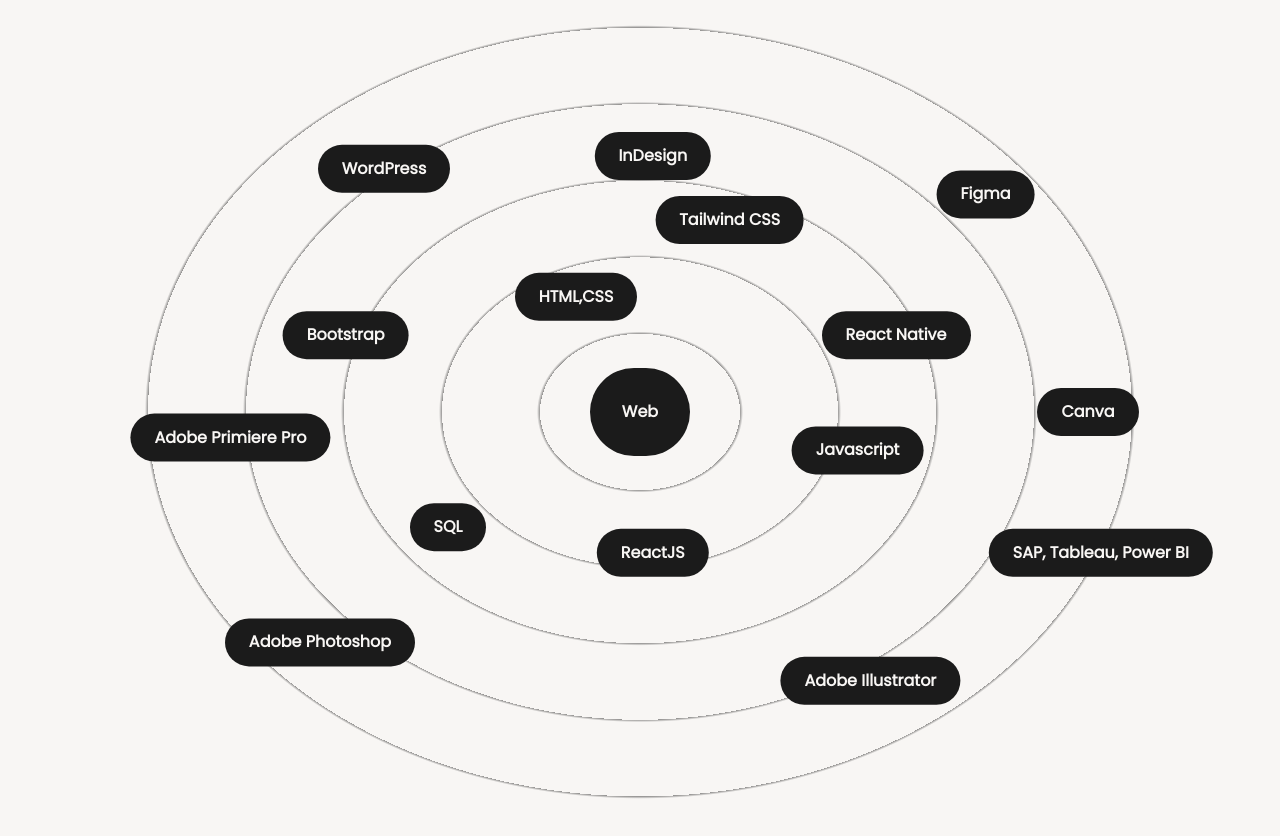
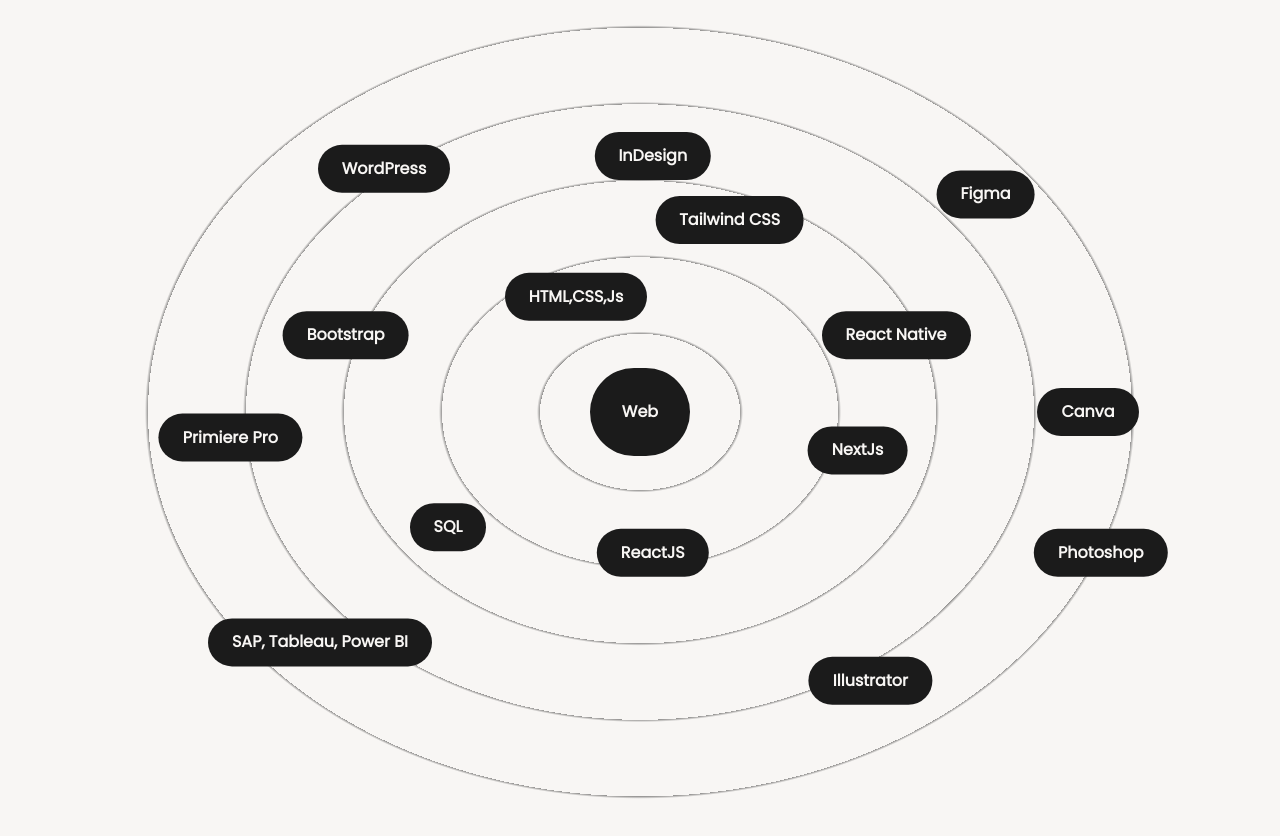
Before and after one commit to mariiasolo/websiteportfolio, a Next.js app: page /about in a window 1280 px wide. Shown: the part 1264-2100 px from the top of the page. Built offline with nearby package versions, Linux system fonts and the light colour scheme.

Commit message:
Update Skills.js

```diff
--- a/src/components/Skills.js
+++ b/src/components/Skills.js
@@ -38,18 +38,18 @@
 
             <Skill name="Bootstrap" x="-23vw" y="-6vw" />
             <Skill name="Canva" x="35vw" y="0vw" />
-            <Skill name="HTML,CSS" x="-5vw" y="-9vw" />
-            <Skill name="Javascript" x="17vw" y="3vw" />
+            <Skill name="HTML,CSS,Js" x="-5vw" y="-9vw" />
+            <Skill name="NextJs" x="17vw" y="3vw" />
             <Skill name="React Native" x="20vw" y="-6vw" />
             <Skill name="ReactJS" x="1vw" y="11vw" />
             <Skill name="WordPress" x="-20vw" y="-19vw" />
             <Skill name="Tailwind CSS" x="7vw" y="-15vw" />
             <Skill name="Figma" x="27vw" y="-17vw" />
-            <Skill name="SAP, Tableau, Power BI" x="36vw" y="11vw" />
+            <Skill name="Photoshop" x="36vw" y="11vw" />
             <Skill name="InDesign" x="1vw" y="-20vw" />
-            <Skill name="Adobe Photoshop" x="-25vw" y="18vw" />
-            <Skill name="Adobe Illustrator" x="18vw" y="21vw" />
-            <Skill name="Adobe Primiere Pro" x="-32vw" y="2vw" />
+            <Skill name="SAP, Tableau, Power BI" x="-25vw" y="18vw" />
+            <Skill name="Illustrator" x="18vw" y="21vw" />
+            <Skill name="Primiere Pro" x="-32vw" y="2vw" />
             <Skill name="SQL" x="-15vw" y="9vw" />
         </div>
     </>
```
